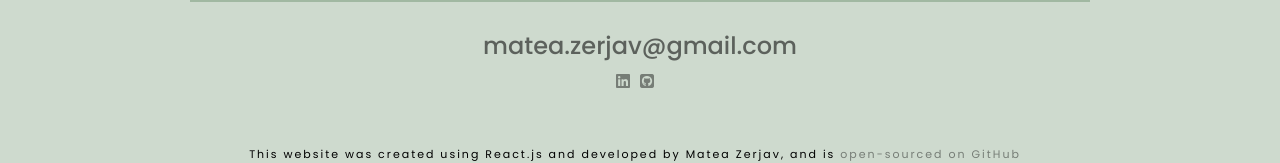
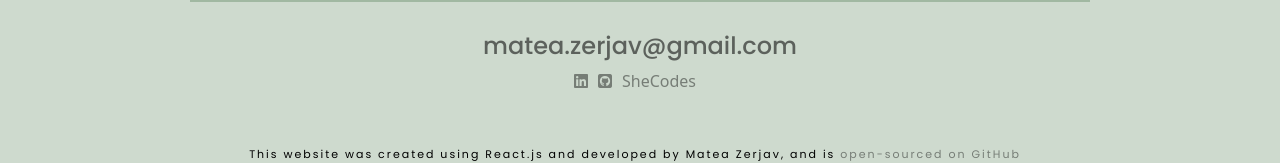
Before and after one commit to MateaZerjav/my-portfolio, a React (Create React App) app: page / in a window 1280 px wide. Shown: the part 1832-1995 px from the top of the page. Built offline with nearby package versions, Linux system fonts and the light colour scheme; a web font is replaced by a local one.

Commit message:
Added SheCodes profil to SocialMedia

```diff
--- a/src/SocialMedia.js
+++ b/src/SocialMedia.js
@@ -22,6 +22,14 @@ export default function SocialMedia() {
       >
         <i className="fa-brands fa-square-github"></i>
       </a>
+      <a
+        className="icon"
+        href="https://www.shecodes.io/graduates/54108-matea-zerjav"
+        target="_blank"
+        rel="noopener noreferrer"
+      >
+        SheCodes
+      </a>
 
       <p className="codedBy">
         This website was created using React.js and developed by Matea Zerjav,
```
